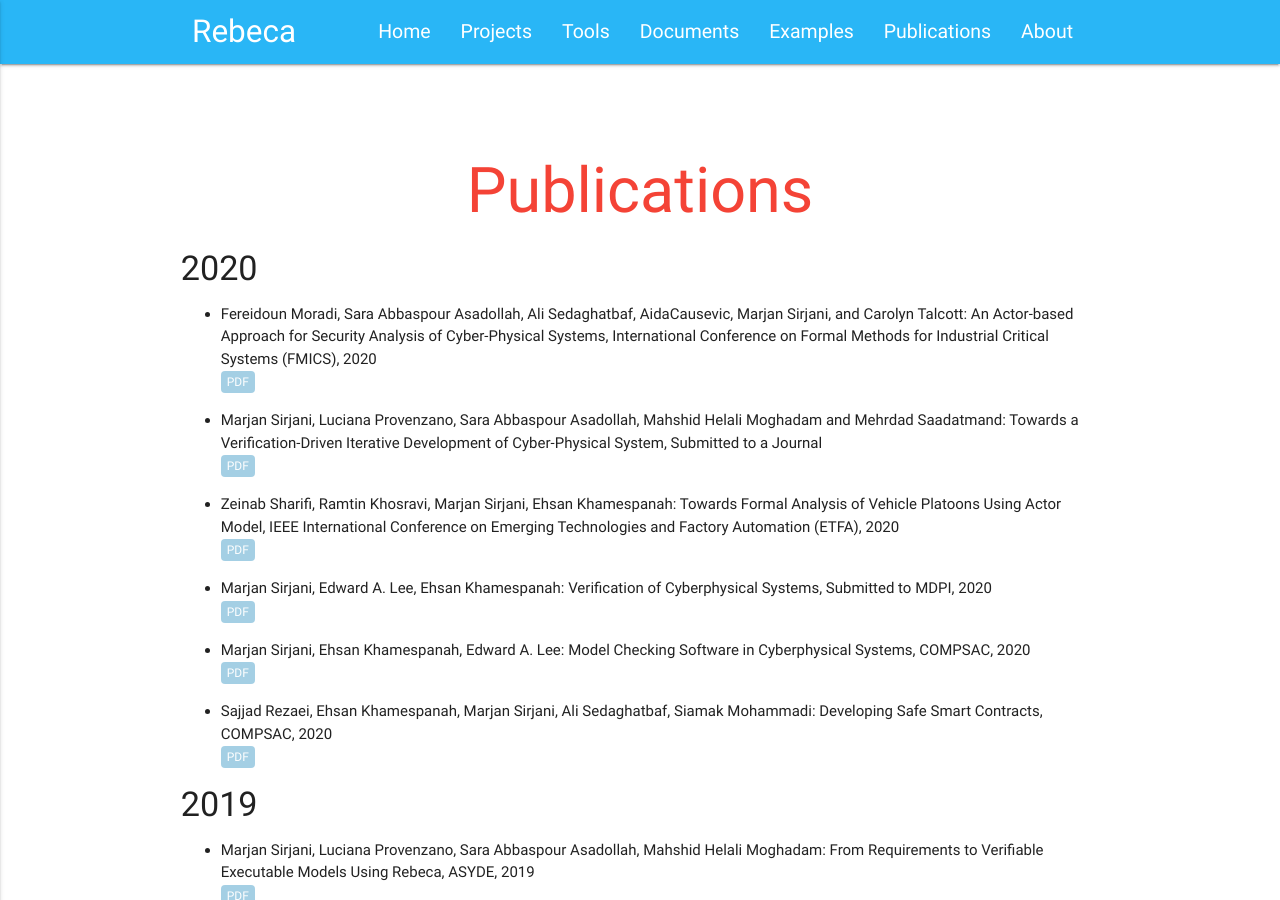
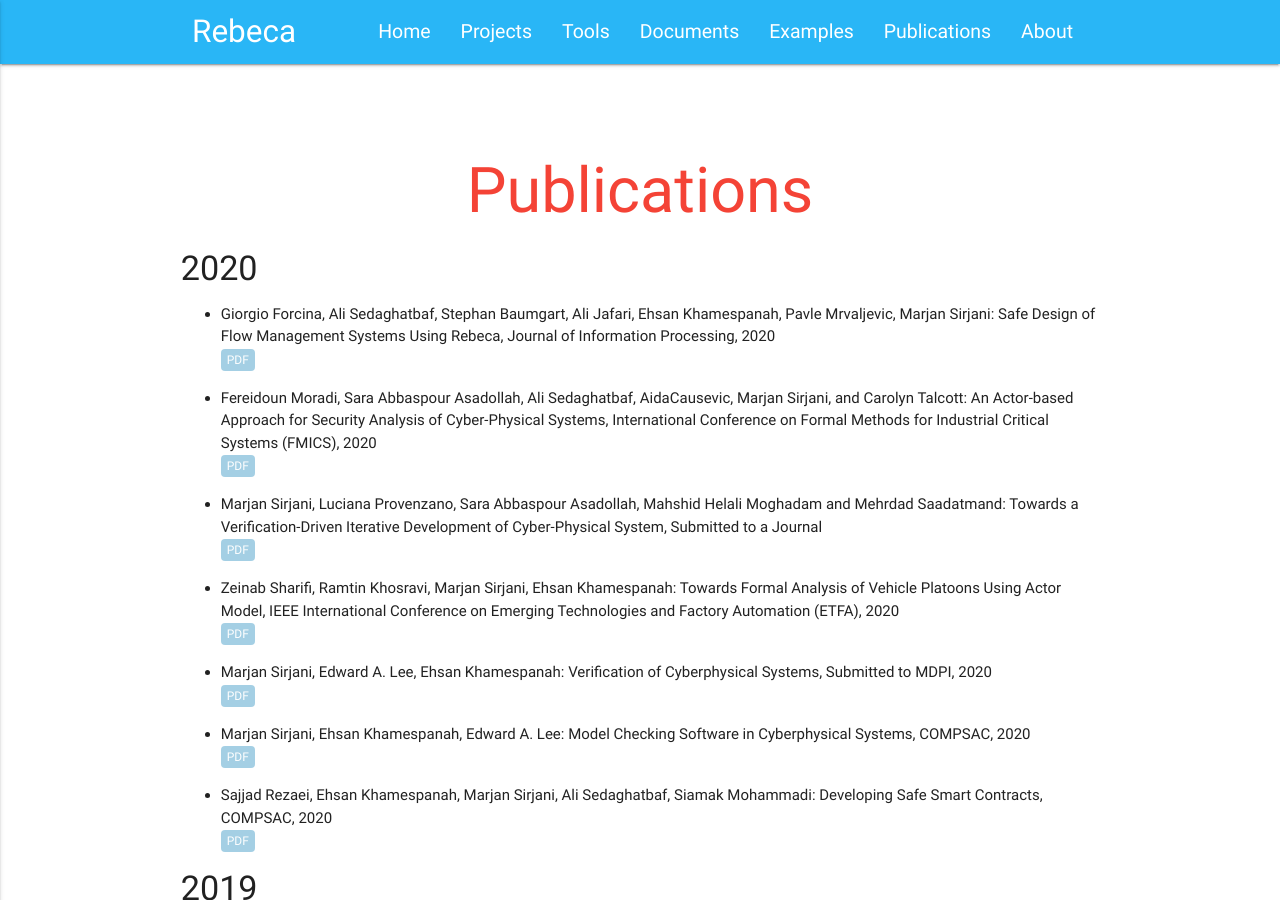
Before and after one commit to rebeca-lang/rebeca-lang.github.io, a Jekyll site: the page built from publications.md, in a window 1280 px wide and 900 px high. Built offline with Jekyll 4.4.1, drawn with Linux system fonts in a browser that asks for light colours.

Commit message:
"Safe Design of Flow Management Systems Using Rebeca" is added to the publications of 2020. A mistake in setting the lables of sections is fixed in the SEADA project page.

```diff
--- a/publications.md
+++ b/publications.md
@@ -6,6 +6,9 @@ redirect_from: "/wiki/pmwiki.php/Rebeca/Publications"
 ---
 
 #### 2020
+- Giorgio Forcina, Ali Sedaghatbaf, Stephan Baumgart, Ali Jafari, Ehsan Khamespanah, Pavle Mrvaljevic, Marjan Sirjani: Safe Design of Flow Management Systems Using Rebeca, Journal of Information Processing, 2020
+\\
+<a class="link link_pdf" href="/assets/papers/2020/Safe-Design-of-Flow-Management-Systems-Using-Rebeca.pdf">PDF</a>
 
 - Fereidoun Moradi, Sara Abbaspour Asadollah, Ali Sedaghatbaf, AidaCausevic, Marjan Sirjani, and Carolyn Talcott: An Actor-based Approach for Security Analysis of Cyber-Physical Systems,
 International Conference on Formal Methods for Industrial Critical Systems (FMICS), 2020
```
Also changed, not shown: projects/Seada.md (+2 -2 lines), 1 other file.
